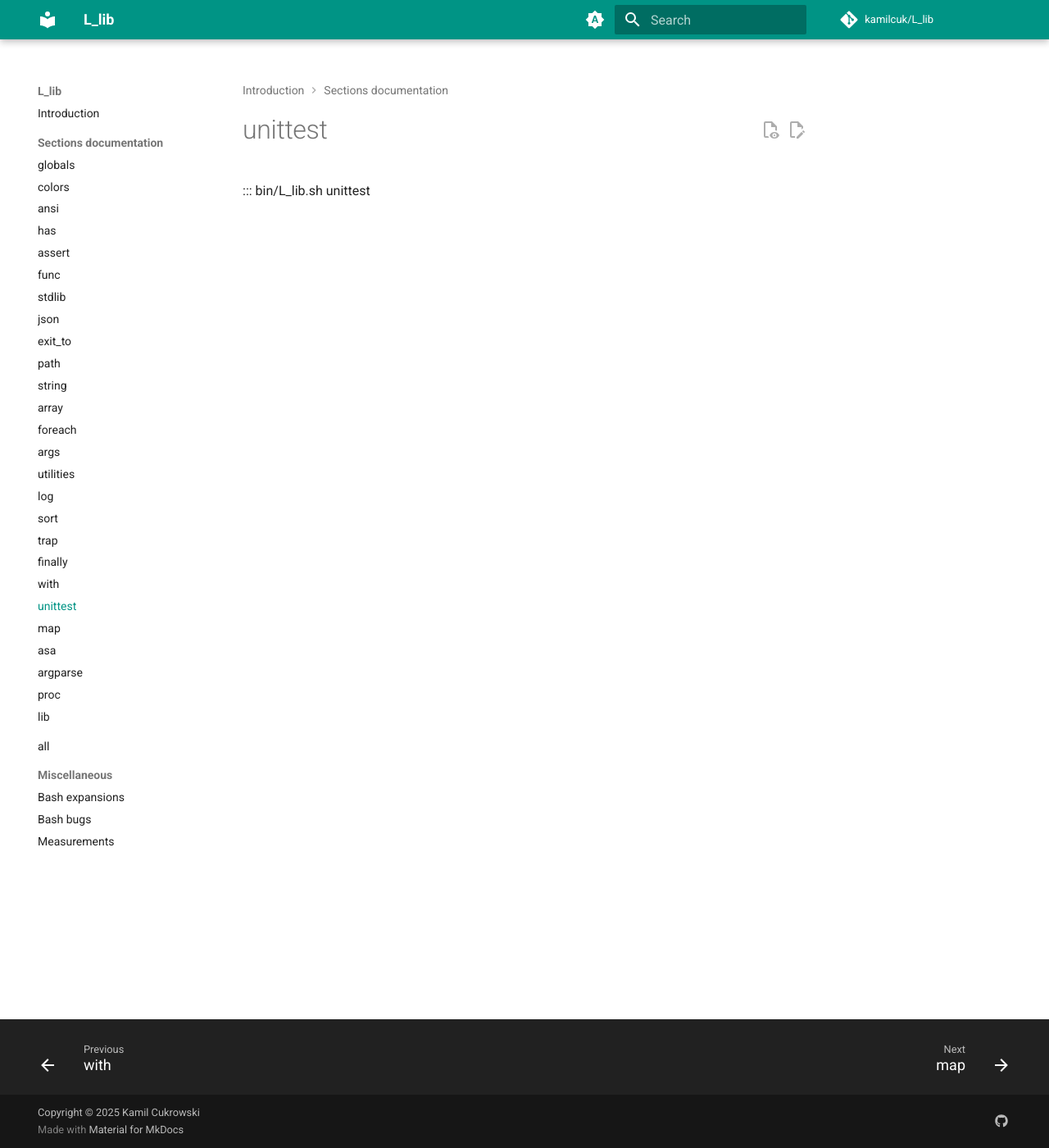
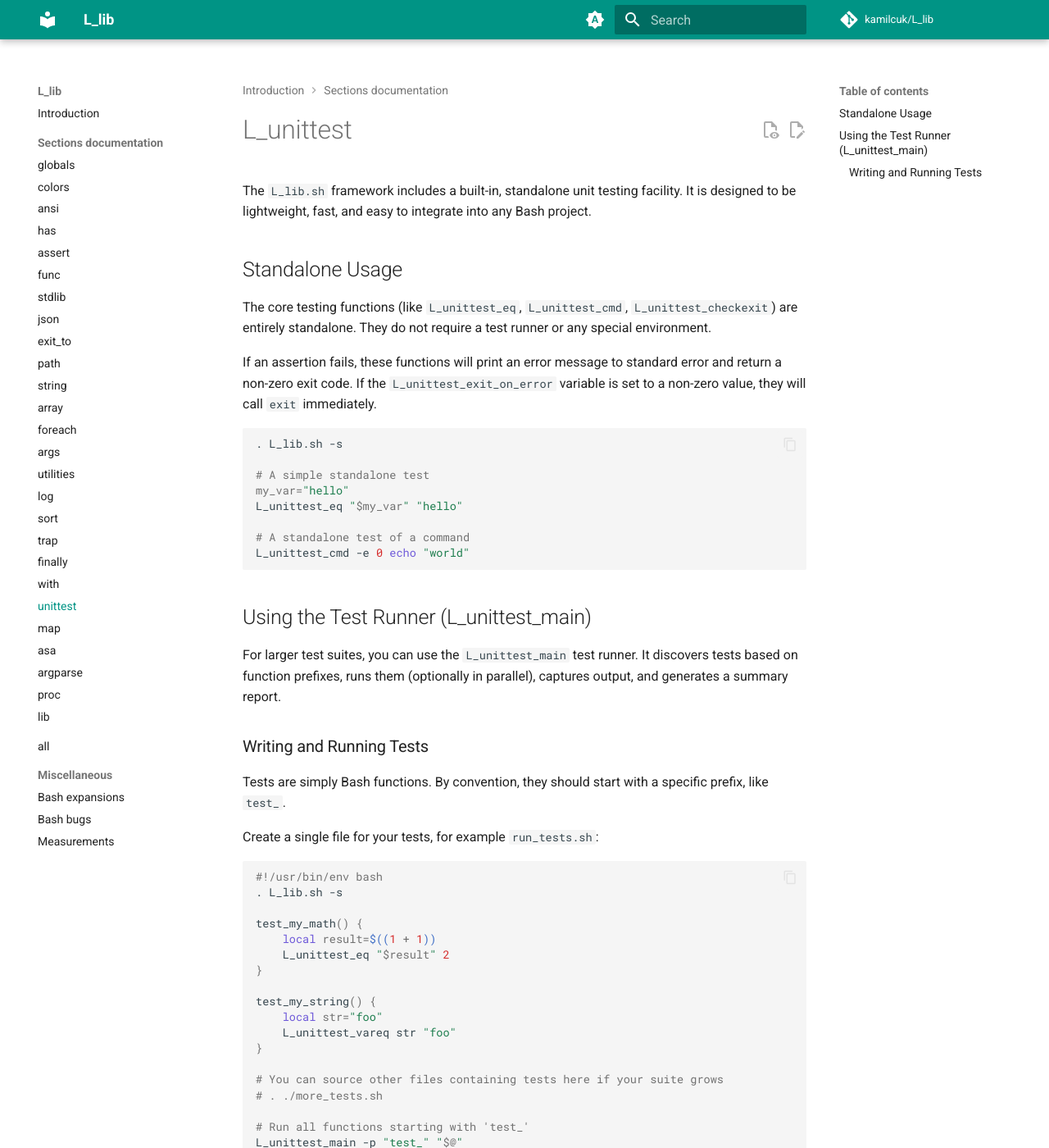
Before and after one commit to Kamilcuk/L_lib, an MkDocs documentation site: the page built from docs/section/unittest.md, in a window 1280 px wide and 1400 px high. Shown: the whole window at 82% size. Built offline with MkDocs 1.6.1 and Material for MkDocs 9.7.7, drawn with Linux system fonts in a browser that asks for light colours; comment, search, counter and statistics services are not loaded; some of the changed text lies outside the part shown.

Commit message:
add unittest.md documentation

````diff
--- a/docs/section/unittest.md
+++ b/docs/section/unittest.md
@@ -1 +1,60 @@
+# L_unittest
+
+The `L_lib.sh` framework includes a built-in, standalone unit testing facility. It is designed to be lightweight, fast, and easy to integrate into any Bash project.
+
+## Standalone Usage
+
+The core testing functions (like `L_unittest_eq`, `L_unittest_cmd`, `L_unittest_checkexit`) are entirely standalone. They do not require a test runner or any special environment.
+
+If an assertion fails, these functions will print an error message to standard error and return a non-zero exit code. If the `L_unittest_exit_on_error` variable is set to a non-zero value, they will call `exit` immediately.
+
+```bash
+. L_lib.sh -s
+
+# A simple standalone test
+my_var="hello"
+L_unittest_eq "$my_var" "hello"
+
+# A standalone test of a command
+L_unittest_cmd -e 0 echo "world"
+```
+
+## Using the Test Runner (L_unittest_main)
+
+For larger test suites, you can use the `L_unittest_main` test runner. It discovers tests based on function prefixes, runs them (optionally in parallel), captures output, and generates a summary report.
+
+### Writing and Running Tests
+
+Tests are simply Bash functions. By convention, they should start with a specific prefix, like `test_`.
+
+Create a single file for your tests, for example `run_tests.sh`:
+
+```bash
+#!/usr/bin/env bash
+. L_lib.sh -s
+
+test_my_math() {
+    local result=$((1 + 1))
+    L_unittest_eq "$result" 2
+}
+
+test_my_string() {
+    local str="foo"
+    L_unittest_vareq str "foo"
+}
+
+# You can source other files containing tests here if your suite grows
+# . ./more_tests.sh
+
+# Run all functions starting with 'test_'
+L_unittest_main -p "test_" "$@"
+```
+
+Then, you can run your test file:
+
+```bash
+chmod +x run_tests.sh
+./run_tests.sh
+```
+
 ::: bin/L_lib.sh unittest
````
